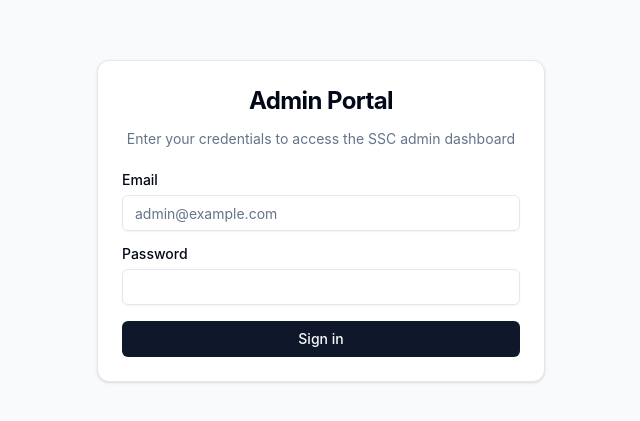
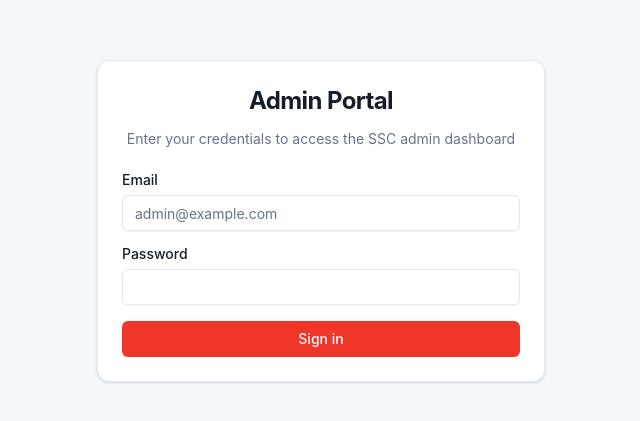
Before and after one commit to codezest-academy/ssc-admin-web, a React (Vite) app: page /login in a window 1280 px wide. Shown: the part 179-600 px from the top of the page, without its empty margins (319-959 px from the left). Built offline with nearby package versions, Linux system fonts and the light colour scheme; no server answers.

Commit message:
style(ui): apply Code Zest brand colors to css variables

```diff
--- a/src/index.css
+++ b/src/index.css
@@ -45,26 +45,26 @@
 
 @layer base {
   :root {
-    --background: 0 0% 100%;
-    --foreground: 222.2 84% 4.9%;
+    --background: 210 40% 98%; /* Slate 50 */
+    --foreground: 215 31% 12%; /* Deep Navy */
 
     --card: 0 0% 100%;
-    --card-foreground: 222.2 84% 4.9%;
+    --card-foreground: 215 31% 12%;
 
     --popover: 0 0% 100%;
-    --popover-foreground: 222.2 84% 4.9%;
+    --popover-foreground: 215 31% 12%;
 
-    --primary: 222.2 47.4% 11.2%;
+    --primary: 4 87% 55%; /* Zest Red */
     --primary-foreground: 210 40% 98%;
 
-    --secondary: 210 40% 96.1%;
-    --secondary-foreground: 222.2 47.4% 11.2%;
+    --secondary: 215 31% 12%; /* Deep Navy */
+    --secondary-foreground: 210 40% 98%;
 
     --muted: 210 40% 96.1%;
     --muted-foreground: 215.4 16.3% 46.9%;
 
-    --accent: 210 40% 96.1%;
-    --accent-foreground: 222.2 47.4% 11.2%;
+    --accent: 0 0% 95%; /* Soft Zest/Slate */
+    --accent-foreground: 215 31% 12%;
 
     --destructive: 0 84.2% 60.2%;
     --destructive-foreground: 210 40% 98%;
```
